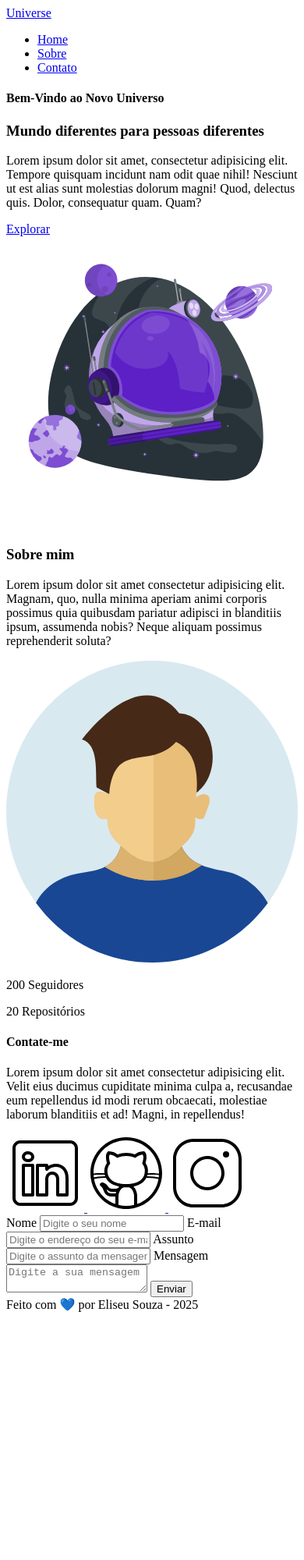
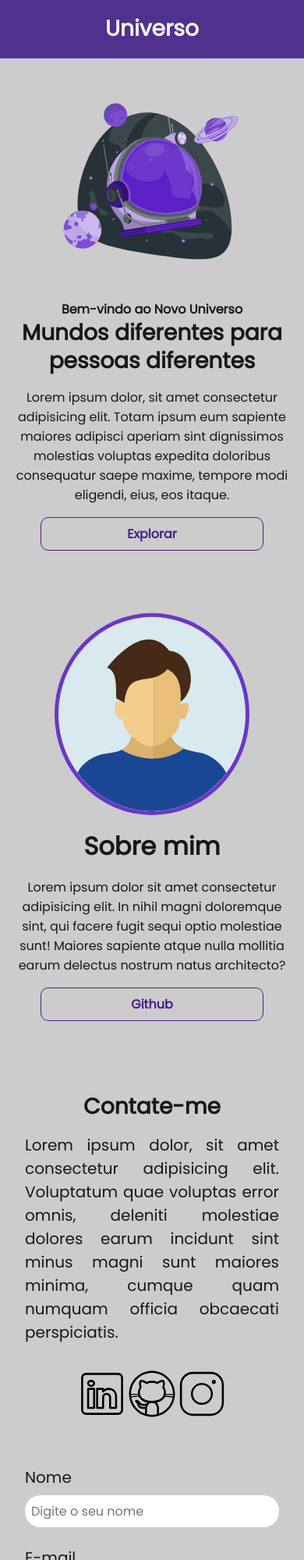
Before and after one commit to EliseuZeu/PORTFOLIO, a plain HTML site: page index.html in a window 390 px wide. Shown: the top 2000 px of the page at 78% size. Before the commit the page ends 1690 px from the top, so only its background shows below. Drawn offline with Linux system fonts and the light colour scheme.

Commit message:
:style: adicicionando stylo na página

```diff
--- /dev/null
+++ b/assets/css/styles.css
@@ -0,0 +1,489 @@
+/*  Reset Global da página HTML
+    Este seletor afeta todos os elementos da página.
+*/
+* {
+    margin: 0;
+    padding: 0;
+
+    /* Faz com que width e height incluam a borda e o padding,*/
+    box-sizing: border-box;
+
+    /* Desabilita o sublinhado dos links*/
+    text-decoration: none;
+
+    /* Desabilita a borda de foco dos elementos*/
+    outline: none;
+
+    font-weight: 400;
+    font-family: 'Poppins', sans-serif;
+}
+
+/* Declaração das variáveis */
+:root {
+    --purple-200: #9a7bd1;
+    --purple-500: #6b36c8;
+    --purple-800: #441f88;
+
+    --gray-200: #cccccc;
+    --gray-400: #505861;
+
+    --black-800: #171717;
+
+    --white: #F9F9F9;
+}
+
+/* Configurações padrões da página
+   Este seletor afeta todos os elementos debtro da tag html.
+*/
+html {
+    width: 100%;
+    height: 100vh;
+
+    /* Permite que a rolagem da página aconteça de forma suave*/
+    scroll-behavior: smooth;
+}
+
+body {
+    background-color: var(--gray-200);
+    color: var(--black-800);
+
+    /* Exibe as fontes com um traço mais fino e suave (Chrome e Edge) */
+    -webkit-font-smoothing: antialiased;
+
+    /* Exibe as fontes com um traço mais fino e suave (Firefox) */
+    -moz-osx-font-smoothing: grayscale;
+}
+
+button,
+a {
+    cursor: pointer;
+}
+
+.botao {
+    padding: 0.5rem 2rem;
+    border: 1px solid var(--purple-800);
+    border-radius: 10px;
+    font-size: 1rem;
+    font-weight: 700;
+    text-align: center;
+    color: var(--purple-800);
+    background: none;
+}
+
+.botao:hover {
+    color: var(--white);
+    background-color: var(--purple-800);
+}
+
+.flex {
+    display: flex;
+    justify-content: center;
+    align-items: center;
+}
+
+/* Estilização - Seção Header */
+
+.menu_container {
+    position: sticky;
+    top: 0;
+    width: 100%;
+    height: 5rem;
+    border-bottom: 1px solid var(--purple-500);
+    background-color: var(--purple-800);
+
+    /* Aplica transparência */
+    filter: opacity(0.9);
+}
+
+.menu_container a {
+    font-weight: 700;
+    color: var(--white);
+}
+
+.menu_container a:hover {
+    color: var(--purple-200);
+}
+
+.menu_content {
+    display: flex;
+    justify-content: space-between;
+    width: 100%;
+    max-width: 1120px;
+    padding: 0 1.5rem;
+}
+
+.menu_list {
+    text-align: center;
+    list-style: none;
+}
+
+.menu_list li {
+    margin-left: 1rem;
+}
+
+#menu_content_sucess {
+    width: 100%;
+    max-width: 1120px;
+    padding: 0 1.5rem;
+}
+
+/* Estilização da Seção Home */
+
+.home_container {
+
+    /* Calcula altura do elemento (altura do navegador - altura do menu + 20px) */
+    height: calc(100vh - 6.25rem);
+
+    max-width: 1120px;
+    margin: 1rem auto;
+    padding: 0 1rem;
+}
+
+.home_container p,
+h1,
+h4 {
+    font-size: 1rem;
+    text-align: center;
+}
+
+.home_container h1 {
+    font-size: 2.25rem;
+    font-weight: 700;
+    line-height: 3rem;
+}
+
+.home_container h4 {
+    font-weight: 700;
+}
+
+.home_container p {
+    margin: 1rem 0;
+}
+
+.home_container .botao {
+    width: 40%;
+}
+
+.home_content {
+    flex-direction: column;
+    width: 50vw;
+}
+
+.home_content img {
+    width: 75%;
+}
+
+/* Estilização da Seção Home - Página Sucess */
+
+.home_container_sucess {
+    height: calc(100vh - 12.5rem);
+    max-width: 1120px;
+    margin: 1rem auto;
+    padding: 0 1rem;
+}
+
+#home_sucess {
+    width: 50vw;
+    flex-direction: column;
+}
+
+#home_sucess h1 {
+    font-size: 2rem;
+    font-weight: 700;
+}
+
+#home_sucess h4 {
+    font-size: 1.25rem;
+    padding: 1rem;
+}
+
+/* Estilização da Seção Sobre */
+
+.sobre_container {
+    max-width: 1120px;
+    margin: -1.25rem auto;
+    padding: 0 1rem;
+    height: 100vh;
+}
+
+.sobre_container img {
+    width: 30%;
+    margin: 1rem;
+    border: 5px solid var(--purple-500);
+    border-radius: 50%;
+}
+
+.sobre_container h2 {
+    font-size: 2rem;
+    font-weight: bold;
+    line-height: 3rem;
+    text-align: center;
+}
+
+.sobre_container p {
+    margin: 1rem 0;
+    text-align: center;
+}
+
+.sobre_github {
+    justify-content: space-evenly;
+}
+
+#sobre_texto {
+    margin-left: 2rem;
+}
+
+/* Estilização da Seção Contact */
+
+.contato_container{
+    display: grid;
+    grid-template-columns: 1fr 1fr;
+    justify-content: center;
+    align-items: center;
+    gap: 1.25rem;
+    max-width: 1120px;
+    margin: 4rem auto 2rem;
+    padding: 0 2rem;
+}
+
+.contato_container h4{
+    margin: 1rem 0;
+    font-size: 2rem;
+    font-weight: 700;
+}
+
+.contato_content{
+    flex-direction: column;
+    margin: 4rem 0 0 0;
+    font-size: 1.25rem;
+}
+
+.contato_content p{
+    display: block;
+    text-align: justify;
+}
+
+/* Estilização da Seção Redes Sociais*/
+
+.social_container{
+    display:flex;
+    justify-content: space-evenly;
+    margin: 2rem 0 0 0;
+}
+
+.social_icon{
+    width: 4.75rem;
+    height: 4.75rem;
+}
+
+.social_icon:hover{
+    filter: brightness(0)
+            saturate(100%)
+            invert(20%)
+            sepia(24%)
+            saturate(4557%)
+            hue-rotate(242deg)
+            brightness(89%)
+            contrast(108%);
+}
+
+/* Estilização da Seção Form*/
+
+form{
+    display: flex;
+    flex-direction: column;
+    margin: 7rem 0 0 0;
+    padding: 1.25rem;
+    border: none;
+}
+
+form label{
+    font-size: 1.25rem;
+    text-align: left;
+}
+
+form input,
+textarea{
+    width: 100%;
+    margin: 0.5rem 0 1rem;
+    padding: 0.5rem;
+    border-radius: 20px;
+    border: none;
+    font-size: 1rem;
+}
+
+textarea{
+    resize: none;
+}
+
+form span{
+    margin-bottom: 0.5rem;
+    margin-left: 0.75rem;
+    font-size: 0.75rem;
+    line-height: 1.25rem;
+    color: red;
+}
+
+/* Estilização da Seção Footer */
+
+footer {
+    margin: 0;
+    padding: 2rem;
+    font-weight: bold;
+    text-align: center;
+    color: var(--white);
+    background-color: var(--purple-500);
+    filter: opacity(0.9);
+}
+
+/* Modo Responsivo */
+
+/* Smartphone - Telas até 490px */
+
+@media screen and (max-width: 490px){
+
+    body{
+        display: flex;
+        flex-direction: column;
+        min-height: 100vh;
+    }
+
+    main{
+        display:flex;
+        flex: 1;
+        flex-direction: column;
+    }
+
+    footer{
+        margin-top: auto;
+    }
+
+    /* Ajustes no Menu*/
+
+    .menu_container{
+        height: auto;
+        padding: 1rem 0;
+    }
+
+    .menu_content{
+        justify-content: center;
+        max-width: 100%;
+        /* padding: 1rem; */
+    }
+
+    #titulo a{
+        font-size: 1.75rem;
+    }
+
+    .menu_list{
+        display: none;
+    }
+
+    /* Ajustes na Seção Home*/
+
+    .home_container{
+        flex-direction: column-reverse;
+        width: 100%;
+        height: auto;
+        margin-top: 2rem;
+    }
+
+    .home_content{
+        width: 100%;
+    }
+
+    .home_content h1{
+        font-size: 1.75rem;
+        line-height: 2.25rem;
+    }
+
+    .home_content .botao, img{
+        width: 80%
+    }
+
+    /* .home_content img{
+        width: 80%;
+    } */
+
+    #home_texto{
+        margin-top: 0.5rem;
+    }
+
+    #home_imagem{
+        margin-bottom: 0;
+    }
+
+    /* Ajustes na Seção About*/
+
+    .sobre_container{
+        flex-direction: column;
+        width: 100%;
+        height: auto;
+        margin-top: 3rem;
+    }
+
+    .sobre_container img{
+        width: 70%;
+    }
+
+    .sobre_container h1{
+        font-size: 1.75rem;
+        line-height: 2.25rem;
+    }
+
+    .sobre_github{
+        flex-direction: column;
+        gap: 0.5rem;
+    }
+
+    .sobre_github p{
+        display: none;
+    }
+
+    .sobre_github .botao{
+        width: 80%;
+    }
+
+    /* Ajustes Contato */
+
+    .contato_container{
+        grid-template-columns: 1fr;
+        width: 100%;
+        height: auto;
+        margin-top: 2rem;
+        padding: 0 1rem;
+    }
+
+    .contato_content{
+        width: 100%
+    }
+
+    .contato_content h4{
+        font-size: 1.75rem;
+        line-height: 2.25rem;
+    }
+
+    .contato_content p{
+        margin: 1rem;
+    }
+
+    /* Ajustes da Seção Redes Sociais */
+
+    .social_container{
+        justify-content: center;
+        width: 100%;
+    }
+
+    .social_icon{
+        width: 4rem;
+        height: 4rem;
+    }
+
+    /* Ajustes da Seção Form */
+
+    form{
+        margin: 1rem 0 0 0;
+        padding: 1rem;
+    }
+
+}
--- a/index.html
+++ b/index.html
@@ -1,26 +1,40 @@
 <!DOCTYPE html>
 <html lang="pt-br">
 <head>
+    <!-- Fontes do Google -->
+    <link rel="preconnect" href="https://fonts.googleapis.com">
+    <link rel="preconnect" href="https://fonts.gstatic.com" crossorigin>
+
+    <!-- Fonte do Google - Poppins -->
+    <link href="https://fonts.googleapis.com/css2?family=Poppins&display=swap" rel="stylesheet">
+
     <meta charset="UTF-8">
     <meta name="viewport" content="width=device-width, initial-scale=1.0">
-    <meta name="description" content="Projeto Portfolio">
-    <meta name="keywords" content="HTML, CSS, JavaScript">
-    <meta name="author" content="Eliseu Souza">
+    <meta name="description" content="Portfólio de [Eliseu de souza], desenvolvedor web com experiência em HTML, CSS e JavaScript.">
+    <meta name="keywords" content="portfólio, desenvolvedor web, HTML, CSS, JavaScript">
+    <link rel="icon" href="./assets/img/favicon.ico">
+    <link rel="stylesheet" href="./assets/css/styles.css">
     <title>Portfólio do Eliseu</title>
+
 </head>
+
 <body>
-    <header>
-        <div id="header_content">
 
-            <!--titulo-->
+    <!-- Cabeçalho da Página -->
+    <header class="flex menu_container">
+
+        <div id="header_content" class="menu_content">
+
+            <!-- Título do Cabeçalho -->
             <div id="titulo">
-                <a href="#">Universe</a>
+                <a href="#">Universo</a>
             </div>
 
-            <!--Menu de navegação-->
-            <div id="menu">
+            <!-- Menu -->
+            <div id="menu" class="flex">
                 <nav>
-                    <ul>
+                    <!-- Marcadores não Ordenados para criar as opções do menu -->
+                    <ul class="flex menu_list">
                         <li><a href="#">Home</a></li>
                         <li><a href="#about">Sobre</a></li>
                         <li><a href="#contact">Contato</a></li>
@@ -28,74 +42,115 @@
                 </nav>
             </div>
         </div>
+
     </header>
+
+    <!-- Seção Principal da Página -->
     <main>
-        <section id="home">
-            <div id="home_content">
-                <article id="home_texto">
-                    <h4>Bem-Vindo ao Novo Universo</h3>
-                    <h1>Mundo diferentes para pessoas diferentes</h1>
-                    <p>Lorem ipsum dolor sit amet, consectetur adipisicing elit. Tempore quisquam incidunt nam odit quae nihil! Nesciunt ut est alias sunt molestias dolorum magni! Quod, delectus quis. Dolor, consequatur quam. Quam?</p>
-                    <a href="https://github.com/EliseuZeu" target="_blank">Explorar</a>
+
+        <!-- Seção home -->
+        <section id="home" class="flex home_container">
+
+            <!-- Texto da Seção Home -->
+            <article id="home_texto" class="flex home_content">
+
+                <h4>Bem-vindo ao Novo Universo</h4>
+                <h1>Mundos diferentes para pessoas diferentes</h1>
+                <p>Lorem ipsum dolor, sit amet consectetur adipisicing elit. Totam ipsum eum sapiente maiores adipisci
+                    aperiam sint dignissimos molestias voluptas expedita doloribus consequatur saepe maxime, tempore
+                    modi eligendi, eius, eos itaque.</p>
+                <a href="https://github.com/rafaelq80" target="_blank" class="botao">
+                    Explorar
+                </a>
+
             </article>
-                <article id="home_imagem">
+
+            <!-- Imagem da Seção Home -->
+            <article id="home_imagem" class="flex home_content">
                 <img src="./assets/img/astronauta.svg" alt="Capacete de Astronauta Animado">
             </article>
-            </div>
+
         </section>
 
-        <section id="about">
-            <article>
-                <h1>Sobre mim</h1>
-                <p>Lorem ipsum dolor sit amet consectetur adipisicing elit. Magnam, quo, nulla minima aperiam animi corporis possimus quia quibusdam pariatur adipisci in blanditiis ipsum, assumenda nobis? Neque aliquam possimus reprehenderit soluta?</p>
-            </article>
+        <!-- Seção sobre -->
+        <section id="about" class="flex sobre_container">
 
-            <div id="about_github">
-                    <img src="./assets/img/user_01.svg" alt="GitHub">
+            <!-- Imagem da Seção Sobre -->
+            <img src="./assets/img/user_01.svg" alt="Foto do Perfil do Github">
+
+            <!-- Texto da Seção Sobre -->
+            <article id="about_texto">
+                <h2>Sobre mim</h2>
+                <p>Lorem ipsum dolor sit amet consectetur adipisicing elit. In nihil magni doloremque sint, qui facere
+                    fugit sequi optio molestiae sunt! Maiores sapiente atque nulla mollitia earum delectus nostrum natus
+                    architecto?</p>
+
+                <!-- Detalhes do Github -->
+                <div id="about_github" class="flex sobre_github">
+                    <a href="https://github.com/EliseuZeu" target="_blank" class="botao">
+                        Github
+                    </a>
                     <p>200 Seguidores</p>
                     <p>20 Repositórios</p>
                 </div>
+
+            </article>
         </section>
 
-        <section id="contact">
+        <!-- Seção de Contato -->
 
+        <section id="contact" class="contato_container">
+
+            <article id="redes_sociais" class="contato_content">
                 <h4>Contate-me</h4>
-            <p>Lorem ipsum dolor sit amet consectetur adipisicing elit. Velit eius ducimus cupiditate minima culpa a, recusandae eum repellendus id modi rerum obcaecati, molestiae laborum blanditiis et ad! Magni, in repellendus!</p>
-            <div id="icones_redes_sociais">
+                <p>Lorem ipsum dolor, sit amet consectetur adipisicing elit. Voluptatum quae voluptas error omnis,
+                    deleniti molestiae dolores earum incidunt sint minus magni sunt maiores minima, cumque quam numquam
+                    officia obcaecati perspiciatis.</p>
+
+                <!-- Redes Sociais -->
+                <div id="icones_redes_sociais" class="social_container">
                     <a href="" target="_blank">
-                    <img src="./assets/img/linkedin.svg" alt="Logo do LinkedIn">
+                        <img src="./assets/img/linkedin.svg" alt="Logo do LinkedIn" class="social_icon">
                     </a>
                     <a href="" target="_blank">
-                    <img src="./assets/img/github.svg" alt="Logo do GitHub">
+                        <img src="./assets/img/github.svg" alt="Logo do Github" class="social_icon">
                     </a>
                     <a href="" target="_blank">
-                    <img src="./assets/img/instagram.svg" alt="Logo do Instagram">
+                        <img src="./assets/img/instagram.svg" alt="Logo do Instagram" class="social_icon">
                     </a>
                 </div>
+            </article>
 
-            <form action="" method="post">
+            <!-- Formulário de Contato -->
+            <form action="" method="POST">
+
                 <label for="nome">Nome</label>
-                <input type="text" name="nome" id="nome" placeholder="Digite o seu nome" required>
+                <input id="nome" type="text" name="nome" placeholder="Digite o seu nome">
                 <span id="txtNome"></span>
 
                 <label for="email">E-mail</label>
-                <input type="text" name="email" id="email" placeholder="Digite o endereço do seu e-mail" required>
+                <input id="email" type="text" name="email" placeholder="Digite o endereço do seu e-mail">
                 <span id="txtEmail"></span>
 
                 <label for="assunto">Assunto</label>
-                <input type="text" name="assunto" id="assunto" placeholder="Digite o assunto da mensagem" required>
+                <input id="assunto" type="text" name="assunto" placeholder="Digite o assunto da mensagem">
                 <span id="txtAssunto"></span>
 
                 <label for="mensagem">Mensagem</label>
-                <textarea name="mensagem" id="mensagem" placeholder="Digite a sua mensagem"></textarea>
+                <textarea id="mensagem" name="mensagem" placeholder="Digite a sua mensagem"></textarea>
 
-                <button type="submit">Enviar</button>
+                <button type="submit" class="botao">Enviar</button>
             </form>
+
         </section>
+
 
     </main>
 
+    <!-- Rodapé da Página -->
     <footer>
-        Feito com 💙 por Eliseu Souza - 2025
+        Feito com 🧡 por Eliseu Souza - 2025
     </footer>
+</body>
+
 </html>
```
Lines whose indentation alone changed are shown as unchanged.
